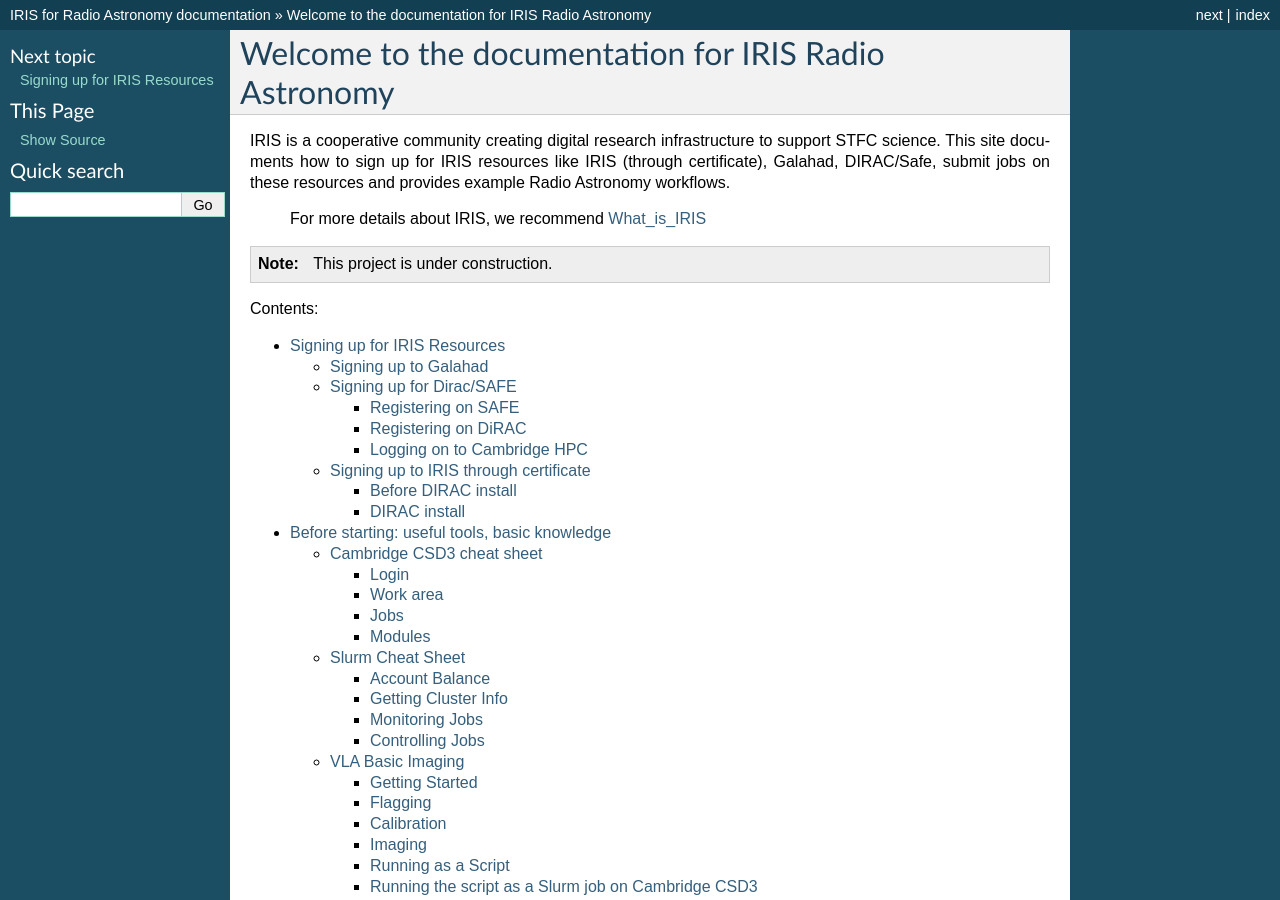
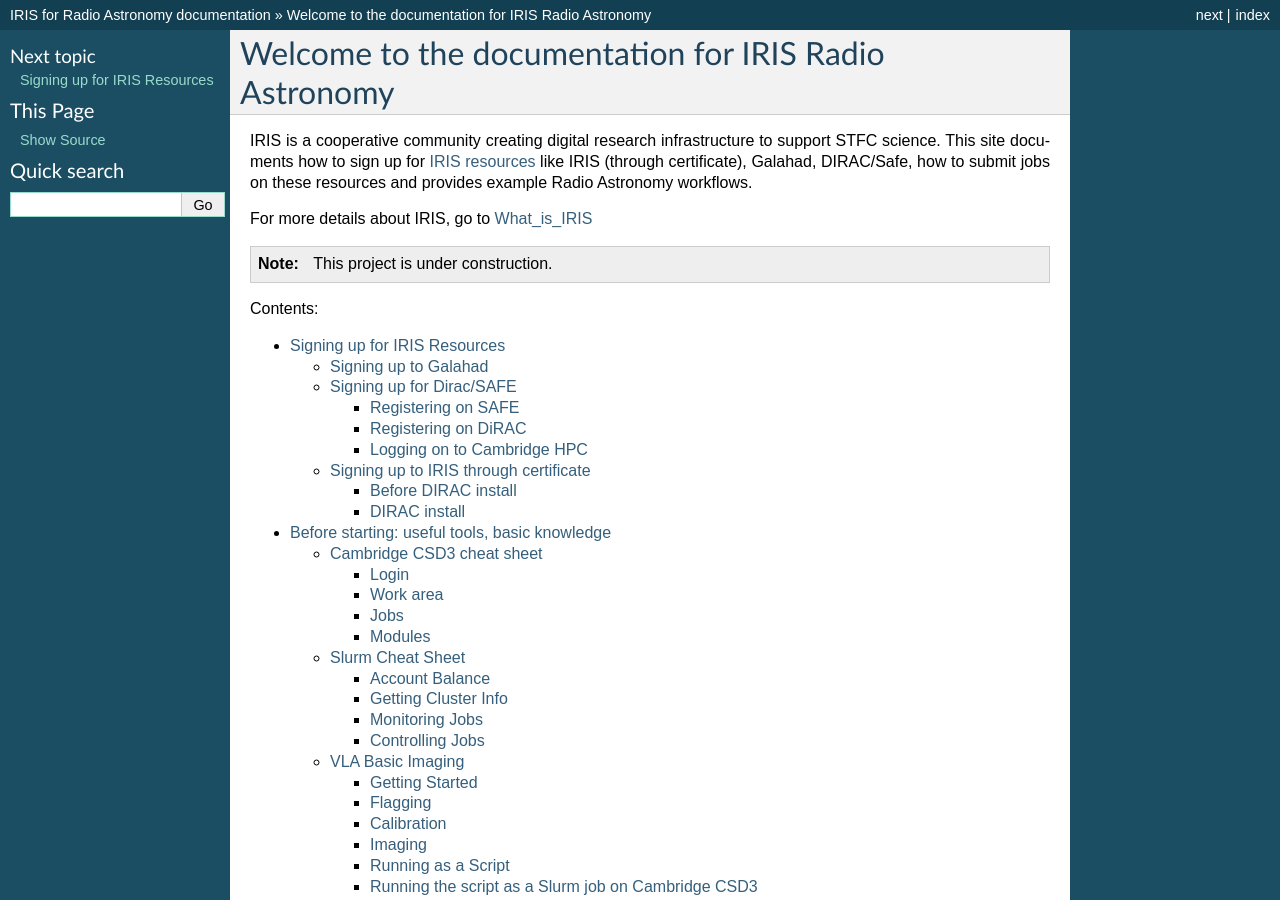
Before and after one commit to cimpani/IRISDocumentation, a Sphinx documentation site: the page built from source/index.rst, in a window 1280 px wide and 900 px high. Built offline with Sphinx 7.4.7, drawn with Linux system fonts in a browser that asks for light colours.

Commit message:
Update index.rst

```diff
--- a/source/index.rst
+++ b/source/index.rst
@@ -8,9 +8,10 @@
 =====================================================
 
 IRIS is a cooperative community creating digital research infrastructure to support STFC science. This
-site documents how to sign up for IRIS resources like IRIS (through certificate), Galahad, DIRAC/Safe, submit jobs on these resources and provides example Radio Astronomy workflows.
+site documents how to sign up for `IRIS resources <https://irisdocumentation.readthedocs.io/en/latest/signupIR.html>`__  like IRIS (through certificate), Galahad, DIRAC/Safe, how to submit jobs on these resources and provides example Radio Astronomy workflows.
 
- For more details about IRIS, we recommend `What_is_IRIS <https://www.iris.ac.uk/>`__
+For more details about IRIS, go to `What_is_IRIS <https://www.iris.ac.uk/>`__
+
 
 .. note::
 
```
